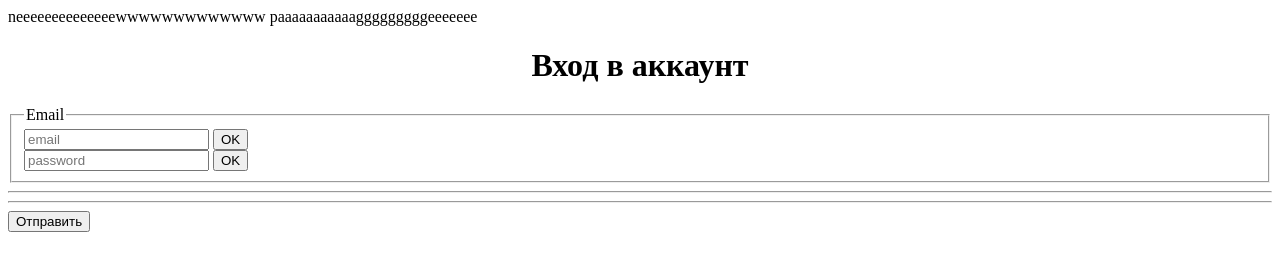
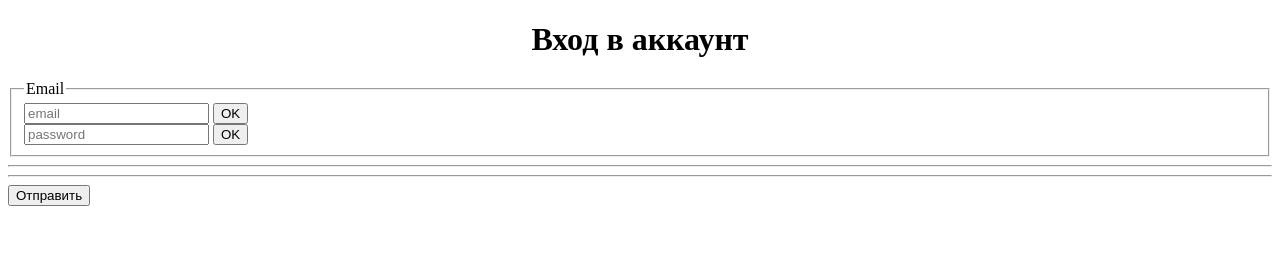
Before and after one commit to qyelzhan/repo, a plain HTML site: page hw2/newpage.html in a window 1280 px wide. Drawn offline with Linux system fonts and the light colour scheme.

Commit message:
second update

```diff
--- a/hw2/newpage.html
+++ b/hw2/newpage.html
@@ -7,7 +7,6 @@
     <title>Document</title>
 </head>
 <body>
-    neeeeeeeeeeeeeewwwwwwwwwwwww paaaaaaaaaaagggggggggeeeeeee
 
     <h1><center>Вход в аккаунт</center></h1>
     <form >
```
